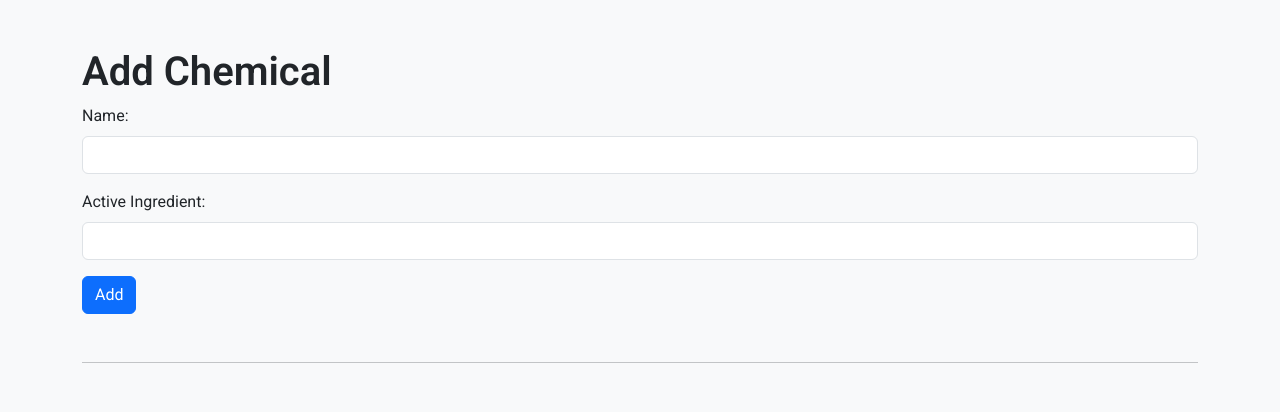
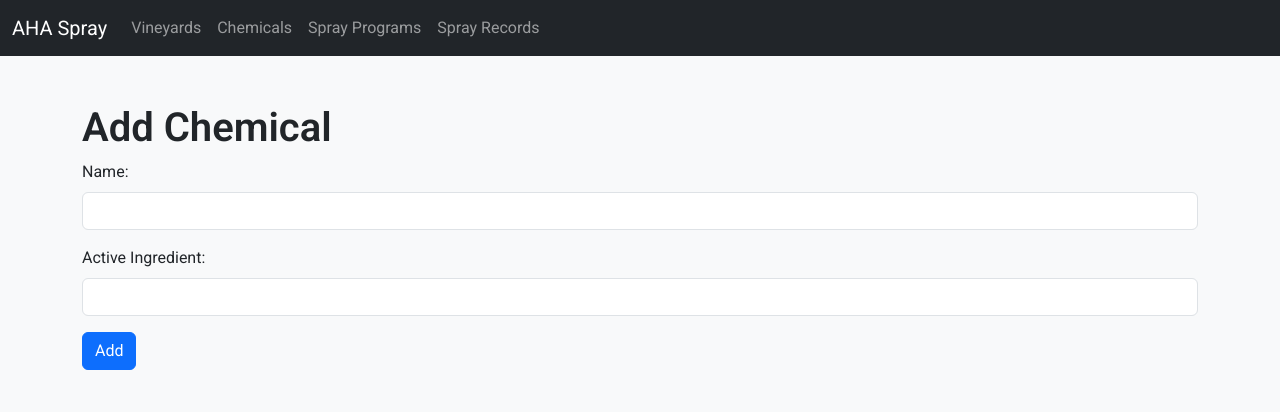
Before and after one commit to harrywykman/aha_spray, a FastAPI app: page /chemicals in a window 1280 px wide. Shown: the top 412 px of the page. Run offline with FastAPI, Linux system fonts and the light colour scheme.

Commit message:
added navigation bar

```diff
--- a/templates/base.html
+++ b/templates/base.html
@@ -10,6 +10,36 @@
     <link href="/static/css/spray_app.css" rel="stylesheet">
 </head>
 <body class="bg-light">
+
+    <!-- Navbar -->
+    <nav class="navbar navbar-expand-lg navbar-dark bg-dark">
+        <div class="container-fluid">
+            <a class="navbar-brand" href="/">AHA Spray</a>
+            <button class="navbar-toggler" type="button" data-bs-toggle="collapse" data-bs-target="#navbarNav"
+                    aria-controls="navbarNav" aria-expanded="false" aria-label="Toggle navigation">
+                <span class="navbar-toggler-icon"></span>
+            </button>
+
+            <div class="collapse navbar-collapse" id="navbarNav">
+                <ul class="navbar-nav">
+                    <li class="nav-item">
+                        <a class="nav-link" href="/vineyards">Vineyards</a>
+                    </li>
+                    <li class="nav-item">
+                        <a class="nav-link" href="/chemicals">Chemicals</a>
+                    </li>
+                    <li class="nav-item">
+                        <a class="nav-link" href="/spray_programs">Spray Programs</a>
+                    </li>
+                    <li class="nav-item">
+                        <a class="nav-link" href="/spray_records">Spray Records</a>
+                    </li>
+                </ul>
+            </div>
+        </div>
+    </nav>
+
+    <!-- Page Content -->
     <div class="container my-5">
         {% block content %}{% endblock %}
     </div>
```
Also changed, not shown: 17 other files.
